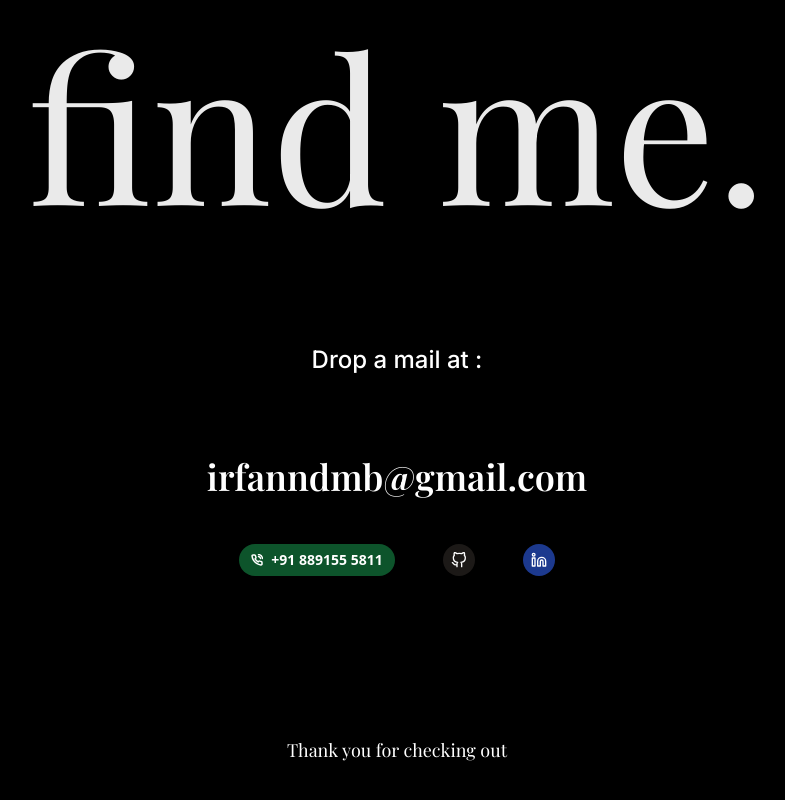
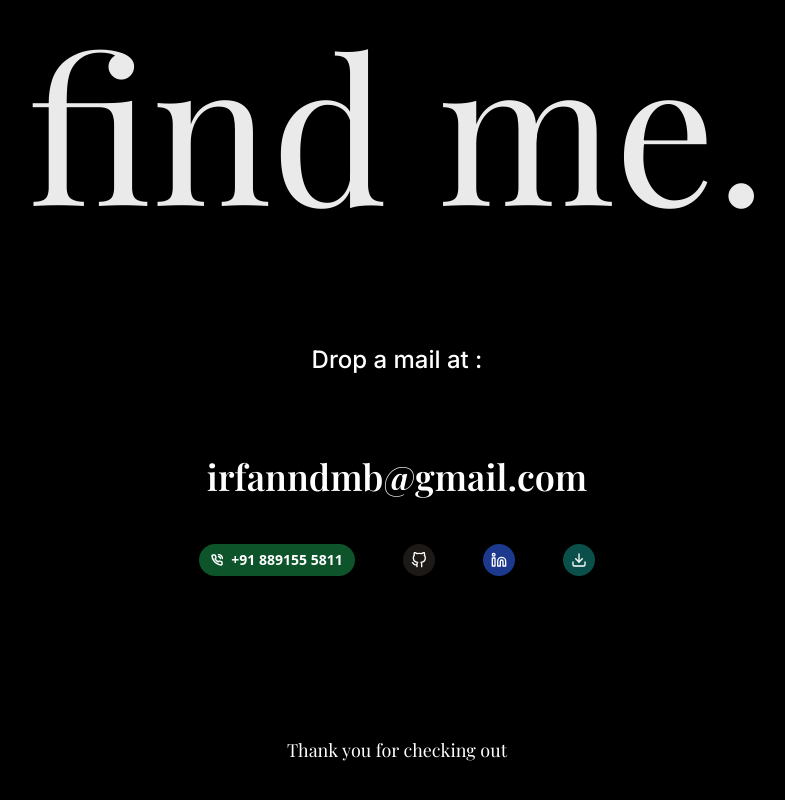
Before and after one commit to MohammedIrfan244/portfolio_next, a Next.js app: page / in a window 1280 px wide. Shown: the part 3450-4250 px from the top of the page, without its empty margins (243-1028 px from the left). Built offline with nearby package versions, Linux system fonts and the light colour scheme.

Commit message:
add : added option for downloading my resume

```diff
--- a/src/component/Contact.tsx
+++ b/src/component/Contact.tsx
@@ -3,7 +3,7 @@ import React, { useEffect, useRef } from 'react'
 import { motion } from 'framer-motion'
 import Lenis from 'lenis'
 import { playfairDisplay, inter } from '@/lib/font'
-import { FiPhoneCall , FiGithub , FiLinkedin } from "react-icons/fi";
+import { FiPhoneCall , FiGithub , FiLinkedin , FiDownload } from "react-icons/fi";
 
 function Contact() {
   const containerRef = useRef<HTMLDivElement>(null)
@@ -69,6 +69,7 @@ function Contact() {
           <a target='_blank' href="tel:+918891555811" className='flex font-semibold items-center gap-2 rounded-2xl py-1.5 px-3 hover:scale-[1.02] text-sm bg-green-900 hover:bg-green-800'><FiPhoneCall className='w-3 h-3 stroke-3' /> +91 889155 5811</a>
           <a target='_blank' href='https://github.com/MohammedIrfan244' className='p-2 rounded-full hover:scale-105 bg-stone-900 hover:bg-stone-800' ><FiGithub /></a>
           <a target='_blank' href='https://www.linkedin.com/in/mohammed-irfan-n' className='p-2 rounded-full hover:scale-105 bg-blue-900 hover:bg-blue-700' ><FiLinkedin /></a>
+          <a target='_blank' href='/files/MohammedIrfan.pdf' title='Download My Resume' download={true} className='p-2 rounded-full hover:scale-105 bg-teal-900 hover:bg-teal-700' ><FiDownload /></a>
         </div>
         </div>
       </motion.div>
```
